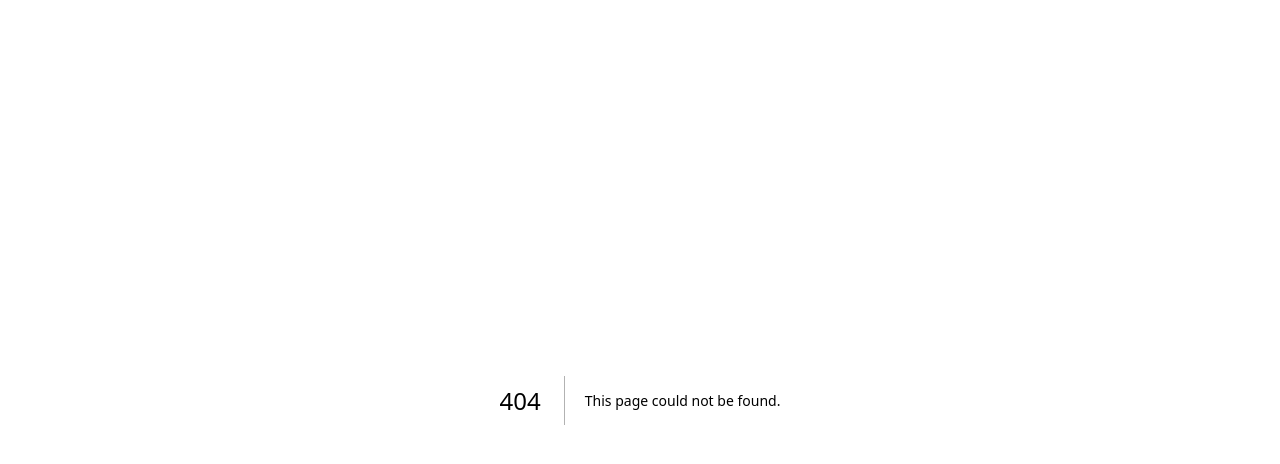
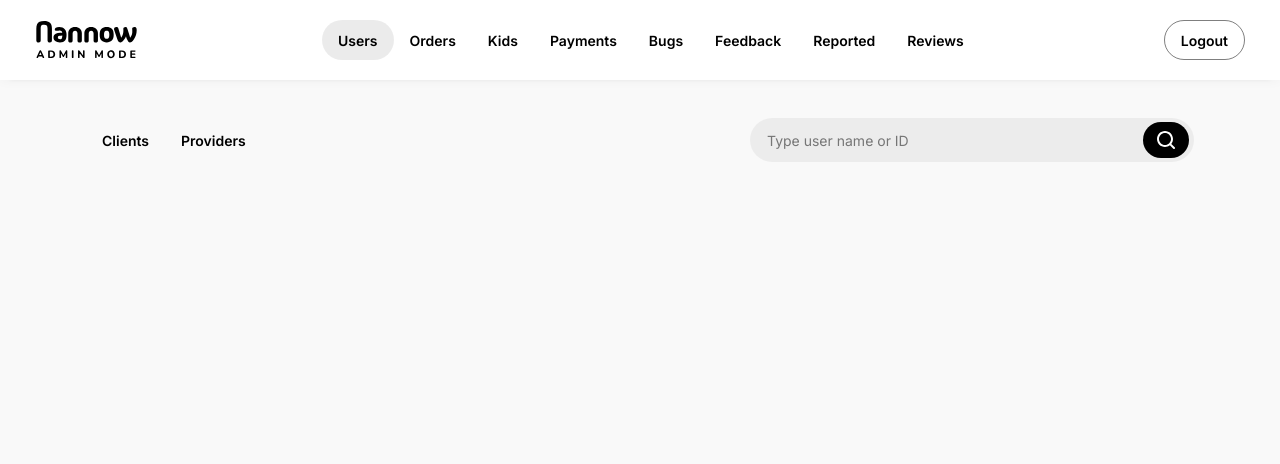
Before and after one commit to robertasRobotas/nannow-admin-panel, a Next.js app: page /users in a window 1280 px wide. Before the commit this address had no page. Shown: the top 464 px of the page. Built offline with nearby package versions, Linux system fonts and the light colour scheme.

Commit message:
pages adjustment, header nav links show active link

```diff
--- a/components/Header/Header.tsx
+++ b/components/Header/Header.tsx
@@ -7,9 +7,11 @@ import burgerBtn from "../../assets/images/burger-btn.svg";
 import { links } from "@/data/headerLinks";
 import { useState } from "react";
 import HeaderMenu from "./HeaderMenu/HeaderMenu";
+import { useRouter } from "next/router";
 
 const Header = () => {
   const [isMenuDisplayed, setMenuDisplayed] = useState(false);
+  const { pathname } = useRouter();
 
   return (
     <>
@@ -26,14 +28,21 @@ const Header = () => {
             {links.map((l) => (
               <li key={l.link}>
                 <Link href={l.link}>
-                  <HeaderButton title={l.title} />
+                  <HeaderButton
+                    title={l.title}
+                    isActive={pathname === l.link}
+                  />
                 </Link>
               </li>
             ))}
           </ul>
         </nav>
         <div className={styles.logOutBtn}>
-          <Button title="Logout" type="OUTLINED" />
+          <Button
+            onClick={() => console.log("wip")}
+            title="Logout"
+            type="OUTLINED"
+          />
         </div>
       </div>
       {isMenuDisplayed && (
--- a/components/Header/HeaderMenu/HeaderMenu.tsx
+++ b/components/Header/HeaderMenu/HeaderMenu.tsx
@@ -1,4 +1,4 @@
-import { HeaderLink } from "@/types/headerLink";
+import { HeaderLink } from "@/types/HeaderLink";
 import styles from "./headerMenu.module.css";
 import crossImg from "../../../assets/images/cross.svg";
 import logoImg from "../../../assets/images/logo-admin.svg";
@@ -44,7 +44,12 @@ const HeaderMenu = ({ links, onClose }: HeaderMenuProps) => {
         </ul>
       </nav>
       <div className={styles.logOutBtn}>
-        <Button title="Logout" type="OUTLINED" isDisabled={false} />
+        <Button
+          onClick={() => console.log("wip")}
+          title="Logout"
+          type="OUTLINED"
+          isDisabled={false}
+        />
       </div>
     </div>
   );
--- a/next.config.ts
+++ b/next.config.ts
@@ -2,7 +2,7 @@ import type { NextConfig } from "next";
 
 const nextConfig: NextConfig = {
   /* config options here */
-  reactStrictMode: true,
+  reactStrictMode: false,
 };
 
 export default nextConfig;
--- a/pages/index.tsx
+++ b/pages/index.tsx
@@ -1,14 +1,12 @@
 import Header from "@/components/Header/Header";
 import styles from "../styles/Home.module.css";
-import Users from "@/components/Users/Users";
 
-const UsersPage = () => {
+const MainPage = () => {
   return (
     <>
       <Header />
-      <Users />
     </>
   );
 };
 
-export default UsersPage;
+export default MainPage;
--- /dev/null
+++ b/pages/users/index.tsx
@@ -0,0 +1,14 @@
+import Header from "@/components/Header/Header";
+import styles from "./usersPage.module.css";
+import Users from "@/components/Users/Users";
+
+const UsersPage = () => {
+  return (
+    <>
+      <Header />
+      <Users />
+    </>
+  );
+};
+
+export default UsersPage;
```
Also changed, not shown: pages/users/usersPage.module.css (added).
